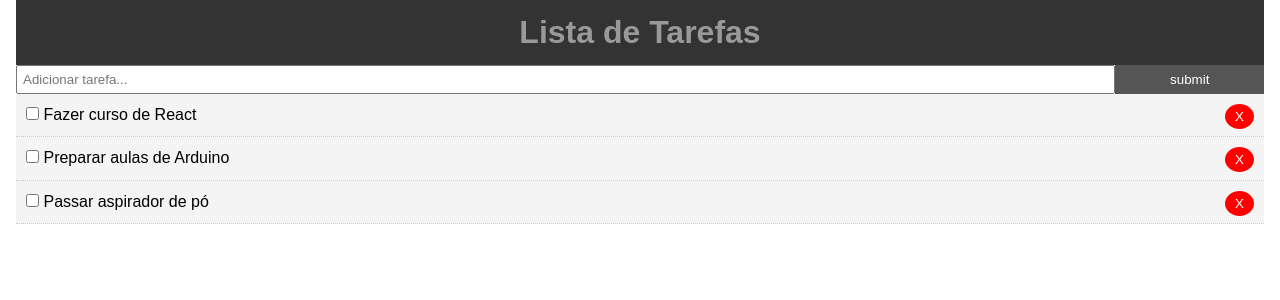
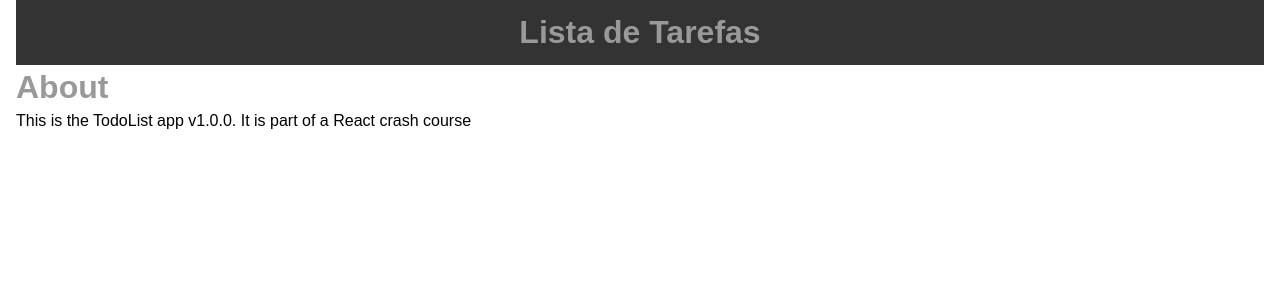
Before and after one commit to gi-armani/Lista-de-tarefas, a React (Create React App) app: page /about in a window 1280 px wide. Shown: the top 300 px of the page. Built offline with nearby package versions, Linux system fonts and the light colour scheme.

Commit message:
Criacao de pagina about e rotas para ela e pagina principal

```diff
--- a/package.json
+++ b/package.json
@@ -8,6 +8,7 @@
     "@testing-library/user-event": "^12.2.0",
     "react": "^17.0.1",
     "react-dom": "^17.0.1",
+    "react-router-dom": "^5.2.0",
     "react-scripts": "4.0.0",
     "uuid": "^8.3.1",
     "web-vitals": "^0.2.4"
--- a/src/App.js
+++ b/src/App.js
@@ -1,8 +1,10 @@
 import React, { Component } from 'react';
+import {BrowserRouter as Router, Route} from 'react-router-dom';
 import './App.css';
 import Header from './components/layouts/Header';
 import AdicionaTarefa from './components/AdicionaTarefa';
 import Tarefas from './components/Tarefas';
+import About from './components/pages/About';
 import {v4 as uuid} from 'uuid';
 
 class App extends Component {
@@ -53,13 +55,21 @@ class App extends Component {
 
   render() {
     return (
+      <Router>
         <div className="App">
           <div className="container">
             <Header />
+            <Route exact path="/" render={props => (
+              <React.Fragment>
                   <AdicionaTarefa adicionaTarefa={this.adicionaTarefa} />
                   <Tarefas tarefas={this.state.tarefas} markComplete={this.markComplete} delTarefa={this.delTarefa} />
+              </React.Fragment>
+            )} />
+            <Route path="/about" component={About} />
           </div>
         </div>
+      </Router>
+
     );
   }
 }
--- /dev/null
+++ b/src/components/pages/About.js
@@ -0,0 +1,12 @@
+import React from 'react';
+
+function About() {
+    return (
+        <React.Fragment>
+            <h1>About</h1>
+            <p>This is the TodoList app v1.0.0. It is part of a React crash course</p>
+        </React.Fragment>
+    )
+}
+
+export default About;
```
Also changed, not shown: 1 other file (tests, documents, lock files or other folders). Lines whose indentation alone changed are shown as unchanged.
